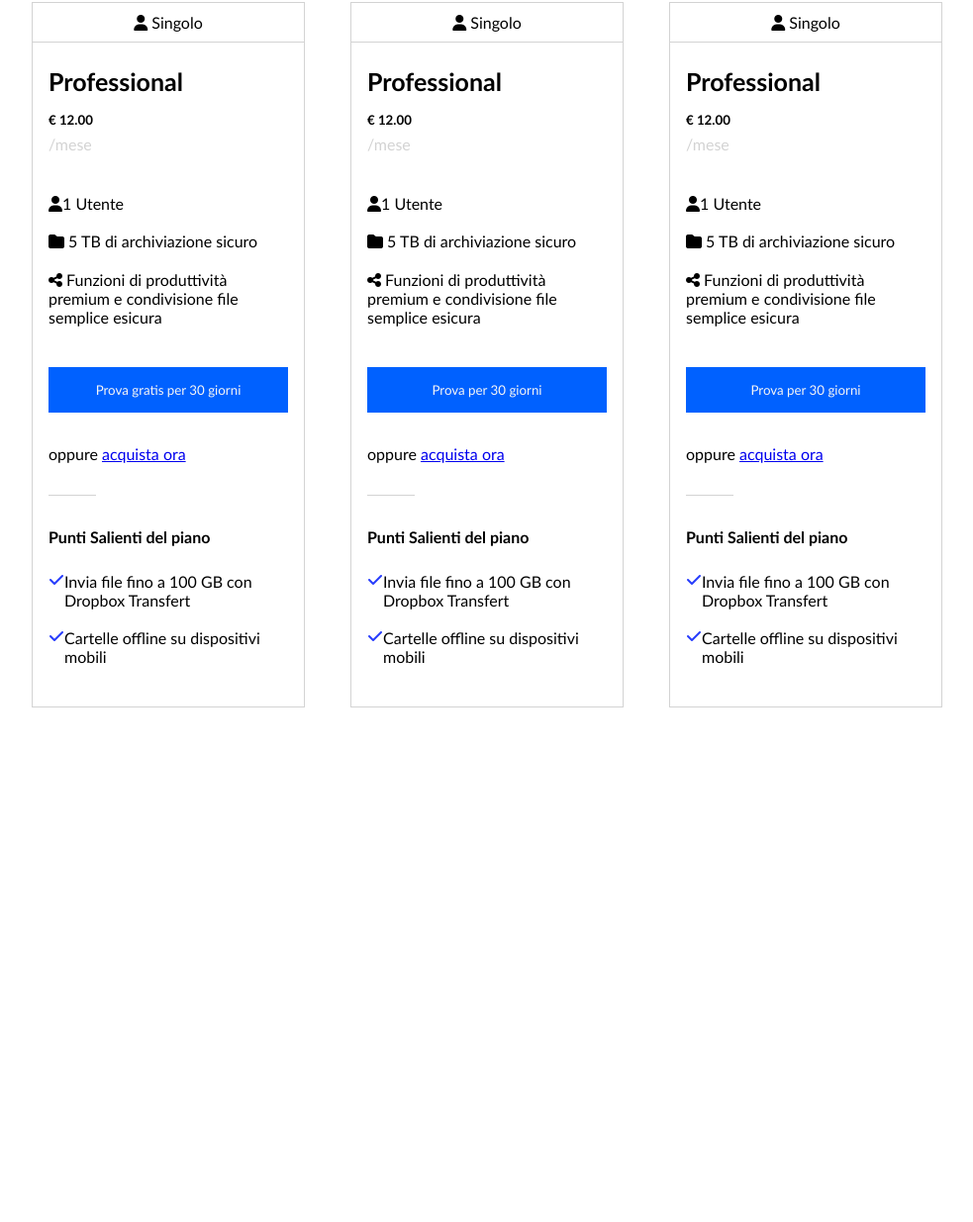
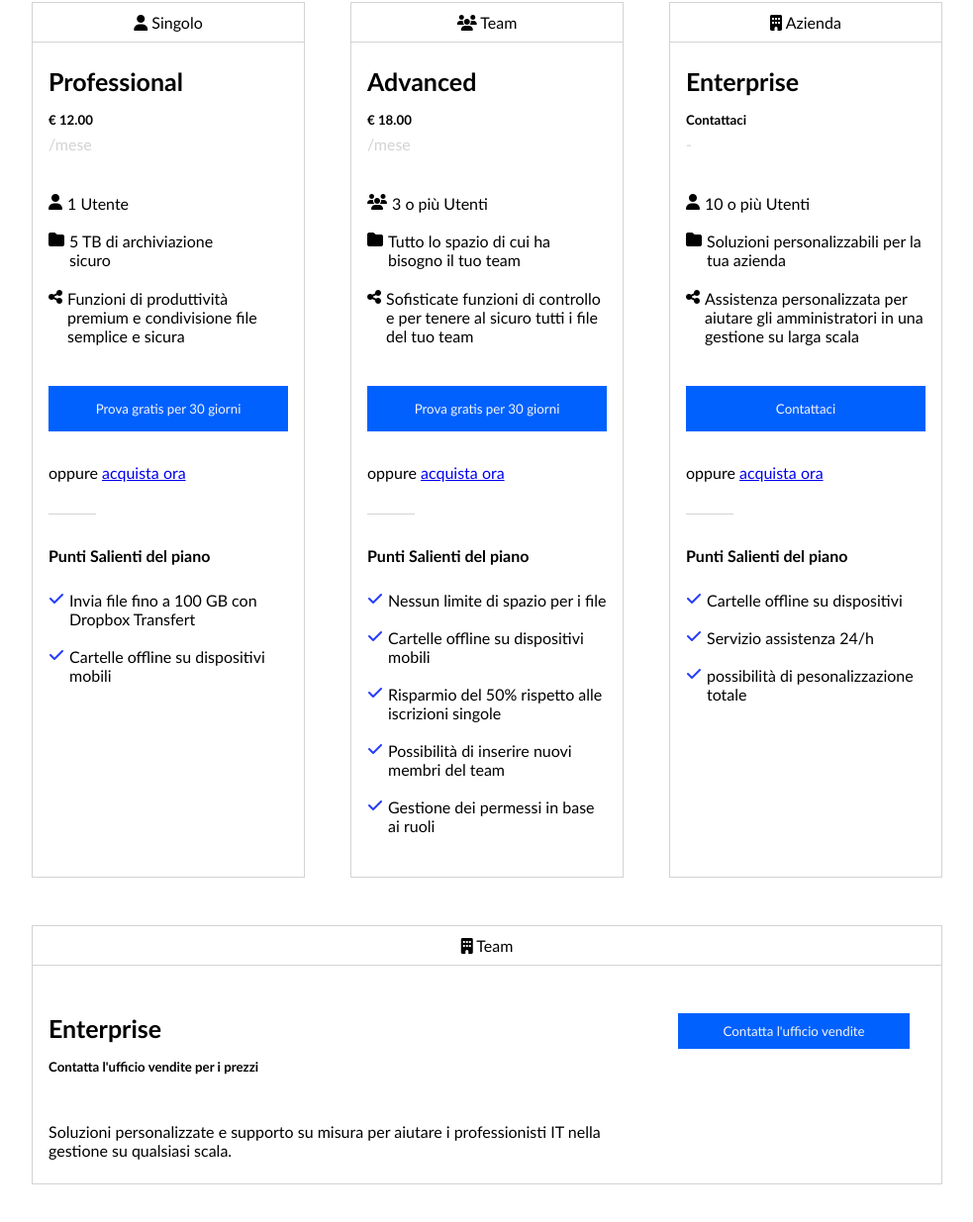
Before and after one commit to LucaConiglio/htmlcss-dropbox, a plain HTML site: page index.html in a window 1280 px wide. Shown: the part 1056-2291 px from the top of the page at 99% size, without its empty margins (148-1131 px from the left). Before the commit the page ends 1821 px from the top, so only its background shows below. Drawn offline with Linux system fonts and the light colour scheme.

Commit message:
finite card e card centrale

```diff
--- a/css/style.css
+++ b/css/style.css
@@ -153,15 +153,50 @@ main{
 }
 .spunte-card{
     padding: 0.6rem 0;
-    display: flex;
-    justify-content: baseline;
+
 }
 .spunte-card i{
     color: rgb(37, 59, 252);
-    display: flex;
-    justify-content: baseline;
 }
 .cards{
     display: flex;
     justify-content: space-between;
 }
+.flex div i{
+    padding-right: 5px;
+}
+.flex{
+    display: flex;
+    justify-content: baseline;
+}
+.container-centro{
+    border: 1px solid lightgray;
+    margin: 3rem 0;
+}
+.centro{
+    margin: 0 0 2rem;
+}
+.container-centro h5{
+    margin-bottom: 3rem;
+}
+.center-left-70{
+    width: 70%;
+    flex-shrink: 0;
+}
+.flex-baseline{
+    padding: 1rem;
+    display: flex;
+    margin-bottom: 0.5rem;
+}
+.flex-baseline .button-card-center button{
+    width: 100%;
+    border: none;
+    background-color: rgb(0, 97, 255);
+    color: whitesmoke;
+    padding: 10px;
+}
+.button-card-center{
+    width: 30%;
+    flex-shrink: 0;
+    padding: 0 1rem;
+}
--- a/index.html
+++ b/index.html
@@ -96,15 +96,30 @@
                             </h3>
                             <h5>€ 12.00</h5>
                             <span class="span-mensile-card">/mese</span>
-                            <div class="icona-card">
-                                <i class="fa-solid fa-user"></i>1 Utente
+                            <div class="icona-card flex">
+                                <div>
+                                    <i class="fa-solid fa-user"></i>
+                                </div>
+                                <div>
+                                    1 Utente
+                                </div>
                             </div>
-                            <div class="icona-card">
-                                <i class="fa-solid fa-folder"></i> 5 TB di archiviazione sicuro
+                            <div class="icona-card flex">
+                                <div>
+                                    <i class="fa-solid fa-folder"></i>
+                                </div>
+                                <div>
+                                    5 TB di archiviazione <br> sicuro
+                                </div>
                             </div>
-                            <div class="icona-card">
-                                <i class="fa-solid fa-share-nodes"></i> Funzioni di produttività premium e condivisione
-                                file semplice esicura
+                            <div class="icona-card flex">
+                                <div>
+                                    <i class="fa-solid fa-share-nodes"></i>
+                                </div>
+                                <div>
+                                    Funzioni di produttività premium e condivisione
+                                    file semplice e sicura
+                                </div>
                             </div>
                             <div class="button-card">
                                 <button>Prova gratis per 30 giorni</button>
@@ -115,11 +130,11 @@
                             <div class="line-gray">
                             </div>
                             <h4>Punti Salienti del piano</h4>
-                            <div class="spunte-card">
+                            <div class="spunte-card flex">
                                 <div><i class="fa-solid fa-check"></i></div>
                                 <div>Invia file fino a 100 GB con Dropbox Transfert</div>
                             </div>
-                            <div class="spunte-card">
+                            <div class="spunte-card flex">
                                 <div><i class="fa-solid fa-check"></i></div>
                                 <div>Cartelle offline su dispositivi mobili</div>
                             </div>
@@ -130,27 +145,43 @@
 
                     <div class="card">
                         <div class="icona-top-card">
-                            <i class="fa-solid fa-user"></i>
-                            Singolo
+                            <i class="fa-solid fa-users"></i>
+                            Team
                         </div>
                         <div class="in-card">
                             <h3>
-                                Professional
+                                Advanced
                             </h3>
-                            <h5>€ 12.00</h5>
+                            <h5>€ 18.00</h5>
                             <span class="span-mensile-card">/mese</span>
-                            <div class="icona-card">
-                                <i class="fa-solid fa-user"></i>1 Utente
+                            <div class="icona-card flex">
+                                <div>
+                                    <i class="fa-solid fa-users"></i>
+                                </div>
+                                <div>
+                                    3 o più Utenti
+                                </div>
                             </div>
-                            <div class="icona-card">
-                                <i class="fa-solid fa-folder"></i> 5 TB di archiviazione sicuro
+                            <div class="icona-card flex">
+                                <div>
+                                    <i class="fa-solid fa-folder"></i>
+                                </div>
+                                <div>
+                                    Tutto lo spazio di cui ha bisogno il tuo team
+                                </div>
                             </div>
-                            <div class="icona-card">
-                                <i class="fa-solid fa-share-nodes"></i> Funzioni di produttività premium e condivisione
-                                file semplice esicura
+                            <div class="icona-card flex">
+                                <div>
+                                    <i class="fa-solid fa-share-nodes"></i>
+                                </div>
+                                <div>
+                                    Sofisticate funzioni di controllo e
+                                    per tenere al sicuro tutti i file del
+                                    tuo team
+                                </div>
                             </div>
                             <div class="button-card">
-                                <button>Prova per 30 giorni</button>
+                                <button>Prova gratis per 30 giorni</button>
                             </div>
                             <div>
                                 oppure <a href="#">acquista ora</a>
@@ -158,13 +189,41 @@
                             <div class="line-gray">
                             </div>
                             <h4>Punti Salienti del piano</h4>
-                            <div class="spunte-card">
+                            <div class="spunte-card flex">
                                 <div><i class="fa-solid fa-check"></i></div>
-                                <div>Invia file fino a 100 GB con Dropbox Transfert</div>
+                                <div>Nessun limite di spazio per i file</div>
                             </div>
-                            <div class="spunte-card">
-                                <div><i class="fa-solid fa-check"></i></div>
-                                <div>Cartelle offline su dispositivi mobili</div>
+                            <div class="spunte-card flex">
+                                <div>
+                                    <i class="fa-solid fa-check"></i>
+                                </div>
+                                <div>
+                                    Cartelle offline su dispositivi mobili
+                                </div>
+                            </div>
+                            <div class="spunte-card flex">
+                                <div>
+                                    <i class="fa-solid fa-check"></i>
+                                </div>
+                                <div>
+                                    Risparmio del 50% rispetto alle iscrizioni singole
+                                </div>
+                            </div>
+                            <div class="spunte-card flex">
+                                <div>
+                                    <i class="fa-solid fa-check"></i>
+                                </div>
+                                <div>
+                                    Possibilità di inserire nuovi membri del team
+                                </div>
+                            </div>
+                            <div class="spunte-card flex">
+                                <div>
+                                    <i class="fa-solid fa-check"></i>
+                                </div>
+                                <div>
+                                    Gestione dei permessi in base ai ruoli
+                                </div>
                             </div>
                         </div>
                     </div>
@@ -173,27 +232,43 @@
 
                     <div class="card">
                         <div class="icona-top-card">
-                            <i class="fa-solid fa-user"></i>
-                            Singolo
+                            <i class="fa-solid fa-building"></i>
+                            Azienda
                         </div>
                         <div class="in-card">
                             <h3>
-                                Professional
+                                Enterprise
                             </h3>
-                            <h5>€ 12.00</h5>
-                            <span class="span-mensile-card">/mese</span>
-                            <div class="icona-card">
-                                <i class="fa-solid fa-user"></i>1 Utente
+                            <h5>
+                                Contattaci
+                            </h5>
+                            <span class="span-mensile-card">-</span>
+                            <div class="icona-card flex">
+                                <div>
+                                    <i class="fa-solid fa-user"></i>
+                                </div>
+                                <div>
+                                    10 o più Utenti
+                                </div>
                             </div>
-                            <div class="icona-card">
-                                <i class="fa-solid fa-folder"></i> 5 TB di archiviazione sicuro
+                            <div class="icona-card flex">
+                                <div>
+                                    <i class="fa-solid fa-folder"></i>
+                                </div>
+                                <div>
+                                    Soluzioni personalizzabili per la tua azienda
+                                </div>
                             </div>
-                            <div class="icona-card">
-                                <i class="fa-solid fa-share-nodes"></i> Funzioni di produttività premium e condivisione
-                                file semplice esicura
+                            <div class="icona-card flex">
+                                <div>
+                                    <i class="fa-solid fa-share-nodes"></i>
+                                </div>
+                                <div>
+                                    Assistenza personalizzata per aiutare gli amministratori in una gestione su larga scala
+                                </div>
                             </div>
                             <div class="button-card">
-                                <button>Prova per 30 giorni</button>
+                                <button>Contattaci</button>
                             </div>
                             <div>
                                 oppure <a href="#">acquista ora</a>
@@ -201,17 +276,50 @@
                             <div class="line-gray">
                             </div>
                             <h4>Punti Salienti del piano</h4>
-                            <div class="spunte-card">
+                            <div class="spunte-card flex">
                                 <div><i class="fa-solid fa-check"></i></div>
-                                <div>Invia file fino a 100 GB con Dropbox Transfert</div>
+                                <div>Cartelle offline su dispositivi</div>
                             </div>
-                            <div class="spunte-card">
-                                <div><i class="fa-solid fa-check"></i></div>
-                                <div>Cartelle offline su dispositivi mobili</div>
+                            <div class="spunte-card flex">
+                                <div>
+                                    <i class="fa-solid fa-check"></i>
+                                </div>
+                                <div>
+                                    Servizio assistenza 24/h
+                                </div>
+                            </div>
+                            <div class="spunte-card flex">
+                                <div>
+                                    <i class="fa-solid fa-check"></i>
+                                </div>
+                                <div>
+                                    possibilità di pesonalizzazione totale
+                                </div>
                             </div>
                         </div>
                     </div>
+
                 </div>
+
+                <!-- container centrale dopo carte -->
+
+                <div class="container-centro">
+                    <div class="icona-top-card centro">
+                        <i class="fa-solid fa-building"></i> Team
+                    </div>
+                    <div class="flex-baseline">
+                        <div class="center-left-70">
+                            <h3>Enterprise</h3>
+                            <h5>Contatta l'ufficio vendite per i prezzi</h5>
+                            <p>Soluzioni personalizzate e supporto su misura per aiutare i professionisti IT nella gestione su qualsiasi scala.</p>
+                        </div>
+                        <div class="button-card-center">
+                            <button>Contatta l'ufficio vendite</button>
+                        </div>
+                    </div>
+                </div>
+
+
             </div>
         </div>
     </main>
```
